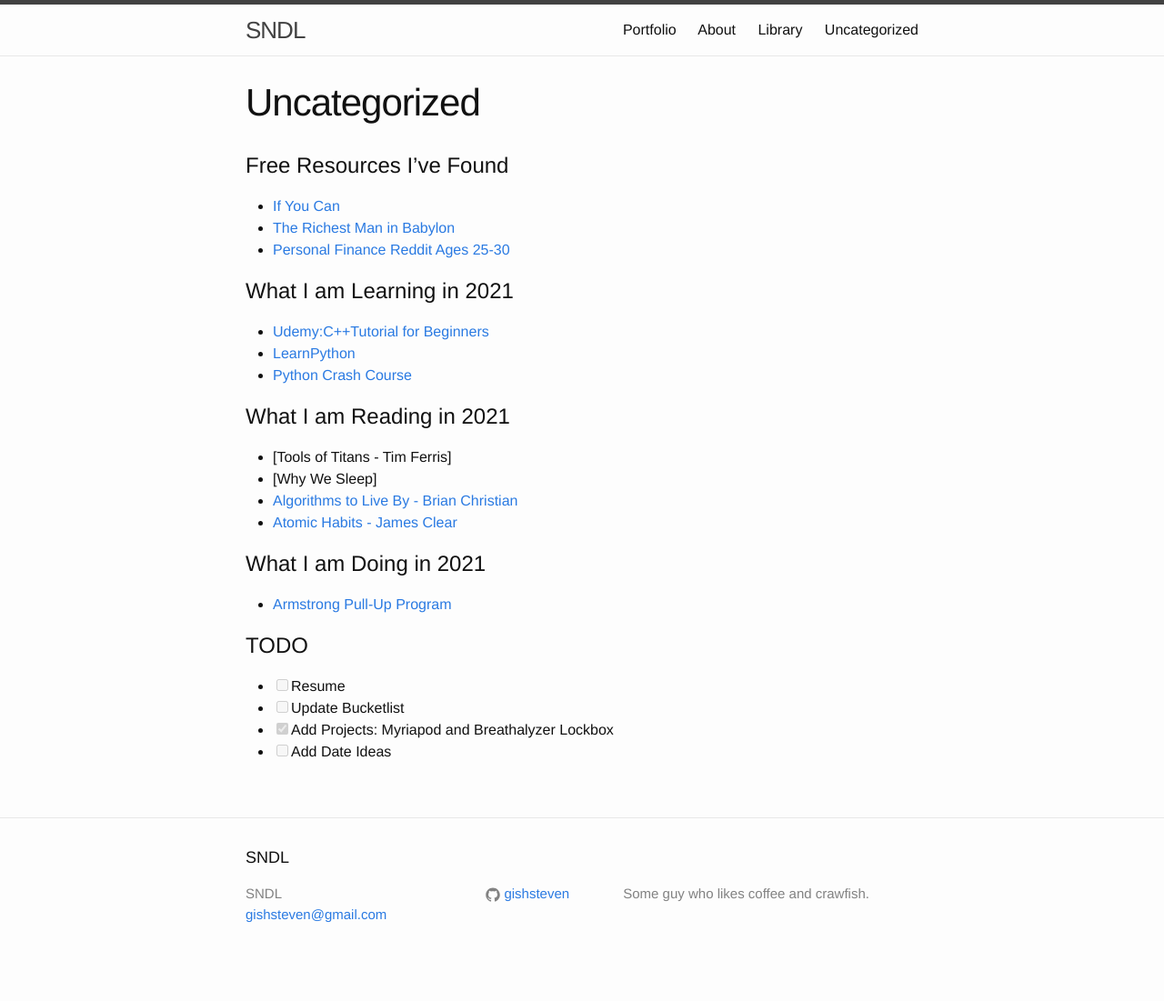
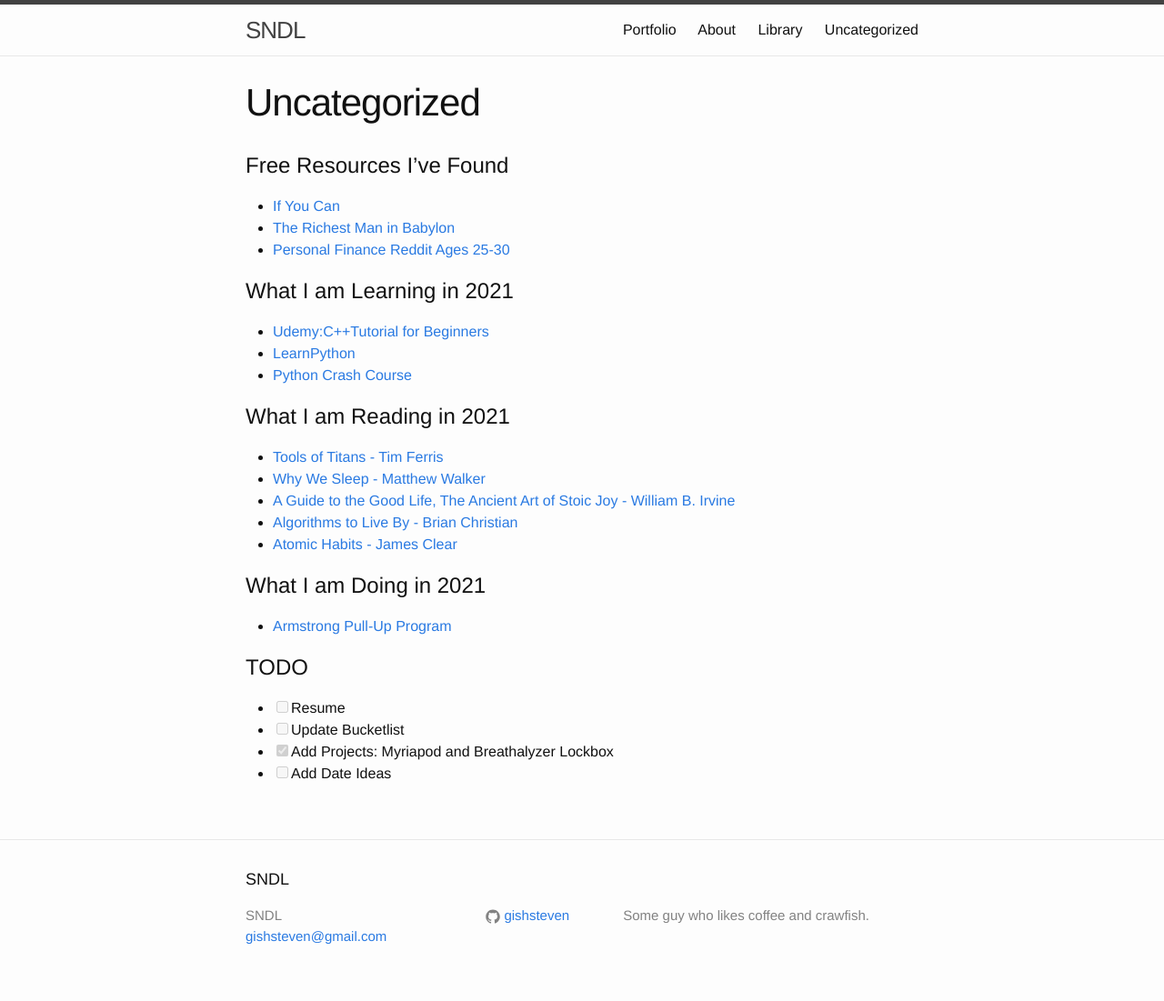
Before and after one commit to gishsteven/gishsteven.github.io, a Jekyll site: the page built from uncategorized.md, in a window 1280 px wide. Shown: the whole page at 91% size. Built offline with Jekyll 4.4.1, drawn with Linux system fonts in a browser that asks for light colours; before the commit the page ends 1077 px from its top, so only the background shows below that.

Commit message:
Update uncategorized.md

```diff
--- a/uncategorized.md
+++ b/uncategorized.md
@@ -20,8 +20,9 @@ published: true
  - [Python Crash Course](https://www.amazon.com/Python-Crash-Course-Hands-Project-Based/dp/1593276036)
 
 # What I am Reading in 2021
- - [Tools of Titans - Tim Ferris]
- - [Why We Sleep]
+ - [Tools of Titans - Tim Ferris](https://www.audible.com/pd/Tools-of-Titans-Audiobook/B082VK6Q8G?ref=a_library_t_c5_libItem_&pf_rd_p=80765e81-b10a-4f33-b1d3-ffb87793d047&pf_rd_r=2NQEJMP7DDG2NQ0NZTMZ)
+ - [Why We Sleep - Matthew Walker](https://www.audible.com/pd/Why-We-Sleep-Audiobook/B0752ZQR33?ref=a_library_t_c5_libItem_&pf_rd_p=80765e81-b10a-4f33-b1d3-ffb87793d047&pf_rd_r=2NQEJMP7DDG2NQ0NZTMZ)
+ - [A Guide to the Good Life, The Ancient Art of Stoic Joy - William B. Irvine](https://www.audible.com/pd/A-Guide-to-the-Good-Life-Audiobook/B00G6ZLMDC?ref=a_library_t_c5_libItem_&pf_rd_p=80765e81-b10a-4f33-b1d3-ffb87793d047&pf_rd_r=2NQEJMP7DDG2NQ0NZTMZ)
  - [Algorithms to Live By - Brian Christian](https://www.audible.com/pd/Algorithms-to-Live-By-Audiobook/B01D24NLWO?ref=a_library_t_c5_libItem_&pf_rd_p=85df3330-9dc4-4a45-ae69-93cc2fc25ca4&pf_rd_r=BACYVZEPWYVRGH5RQWYP)
  - [Atomic Habits - James Clear](https://www.audible.com/pd/Atomic-Habits-Audiobook/1524779261?ref=a_library_t_c5_libItem_&pf_rd_p=85df3330-9dc4-4a45-ae69-93cc2fc25ca4&pf_rd_r=BACYVZEPWYVRGH5RQWYP)
 
```
